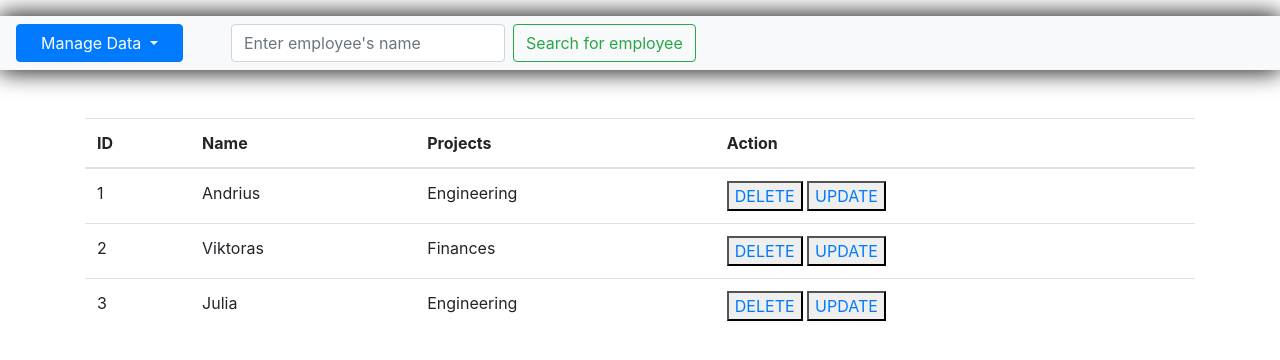
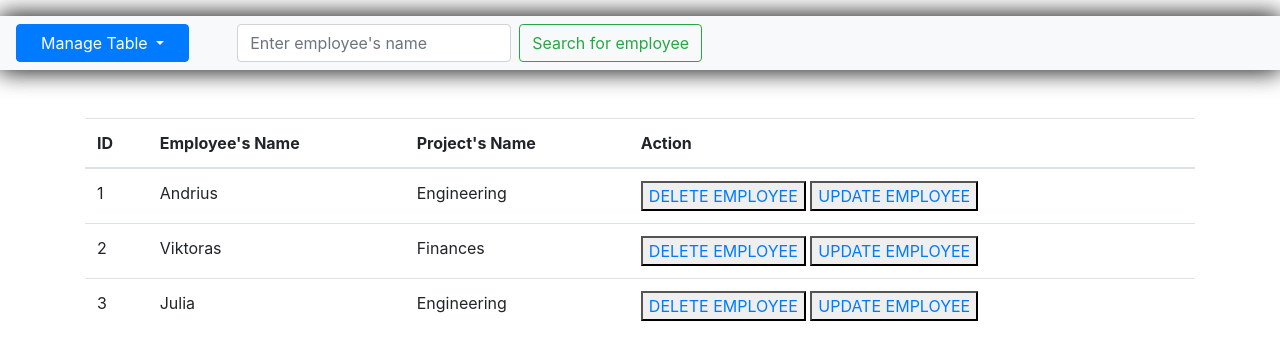
Before and after one commit to iltoeeai/Project-Manager, a PHP site: page /index.php?path=employees&update=1 in a window 1280 px wide. Shown: the top 360 px of the page. Run offline with PHP 8.4, Linux system fonts and the light colour scheme; data comes from the database, SQL or seed files in the repository; some libraries are stand-ins or nearby versions.

Commit message:
added delete button logic and some changes

```diff
--- a/index.php
+++ b/index.php
@@ -1,23 +1,33 @@
 <?php
 include 'database.php';
 
-$table = 'employees';
+#LOGIC TO SELECT THE TABLE
+$table_name = 'employees';
 
-if (isset($_GET['path']) and $_GET['path'] !== $table) {
+if (isset($_GET['path']) and $_GET['path'] !== $table_name) {
     if ($_GET['path'] == 'employees' or $_GET['path'] == 'projects')
-        $table = $_GET['path'];
+        $table_name = $_GET['path'];
 }
-// echo $table;
+// echo $table_name;
 
-$sql = "SELECT "
-    . $table . ".id, "
-    . $table . ".name, GROUP_CONCAT(" . ($table === 'projects' ? 'employees' : 'projects') . ".name SEPARATOR \", \")" .
-    " FROM " . $table .
-    " LEFT JOIN " . ($table === 'projects' ? 'employees' : 'projects') .
-    " ON " . ($table === 'projects' ? 'employees.project_id = projects.id' : 'employees.project_id = projects.id') .
-    " GROUP BY " . $table . ".id";
+#SELECT
+$sql =
+    "SELECT "
+    . $table_name . ".id, "
+    . $table_name . ".name, GROUP_CONCAT(" . ($table_name === 'projects' ? 'employees' : 'projects') . ".name SEPARATOR '; ')" .
+    " FROM " . $table_name .
+    " LEFT JOIN " . ($table_name === 'projects' ? 'employees' : 'projects') .
+    " ON " . ($table_name === 'projects' ? 'employees.project_id = projects.id' : 'employees.project_id = projects.id') .
+    " GROUP BY " . $table_name . ".id";
 
+#DELETE
+if(isset($_GET['delete'])){
+    $sql_delete = "DELETE FROM " . $table_name . " WHERE id = " . $_GET['delete'];
+    $stmt = $conn->prepare($sql_delete);
+    $stmt->execute();
+}
 
+#SEARCH
 if (isset($_POST['search1'])) {
     if ($_GET['path'] == 'employees' || $_GET['path'] == "") {
 
@@ -29,12 +39,13 @@ if (isset($_POST['search1'])) {
         $search_term = $conn->real_escape_string($_POST['search_box']);
         $sql_search = "SELECT projects.id, projects.name, employees.name FROM employees, projects WHERE employees.project_id = projects.id AND projects.name LIKE '%$search_term%'";
         $stmt = $conn->prepare($sql_search);
-        $stmt->bind_result($id, $first_en, $second_en);
+        $stmt->bind_result($id, $first_en, $second_en); //binding by position
     }
 } else {
     $stmt = $conn->prepare($sql);
     $stmt->bind_result($id, $first_en, $second_en);
 }
+
 
 $stmt->execute();
 // var_dump($stmt);
@@ -63,7 +74,7 @@ $stmt->execute();
                     <div class="collapse navbar-collapse " id="navbarSupportedContent">
                         <div>
                             <div class="dropdown mr-5 ">
-                                <button class="btn btn-primary dropdown-toggle pr-4 pl-4" type="button" data-toggle="dropdown">Manage Data
+                                <button class="btn btn-primary dropdown-toggle pr-4 pl-4" type="button" data-toggle="dropdown">Manage Table
                                     <span class="caret"></span></button>
                                 <ul class="dropdown-menu">
                                     <div class="d-flex flex-column justify-content-center align-items-center">
@@ -87,19 +98,20 @@ $stmt->execute();
 
         <?php
 
-        print('<div class="container mt-5"><table class="table"><thead><tr><th>ID</th><th>Name</th><th>' . ($_GET['path'] === 'projects' ?  "Employee" : "Projects") . '</th><th>Action</th>');
+        print('<div class="container mt-5"><table class="table"><thead><tr><th>ID</th><th>' . ($_GET['path'] === 'projects' ?  "Project's Name" : "Employee's Name") . '</th><th>' . ($_GET['path'] === 'projects' ?  "Employee's Name" : "Project's Name") . '</th><th>Action</th>');
 
-            while ($stmt->fetch()) {
-                echo "<tr>
+        while ($stmt->fetch()) {
+            echo "<tr>
                     <td>" . $id . "</td>
                     <td>" . $first_en . "</td>
                     <td>" . $second_en . "</td>
                     <td>
-                        <button><a href=\"?path=" . $table . "&delete=$id\">DELETE</a></button>
-                        <button><a href=\"?path=" . $table . "&update=$id\">UPDATE</a></button>
+                        <button><a href=\"?path=" . $table_name . "&delete=$id\">" . ($_GET['path'] === 'projects' ?  "DELETE PROJECT" : "DELETE EMPLOYEE") . "</a></button>
+                        <button><a href=\"?path=" . $table_name . "&update=$id\">" . ($_GET['path'] === 'projects' ?  "UPDATE PROJECT" : "UPDATE EMPLOYEE") . "</a></button>
                     </td>
                 </tr>";
-            }
+        }
+        print ('</table>');
         ?>
     </main>
 </body>
```
